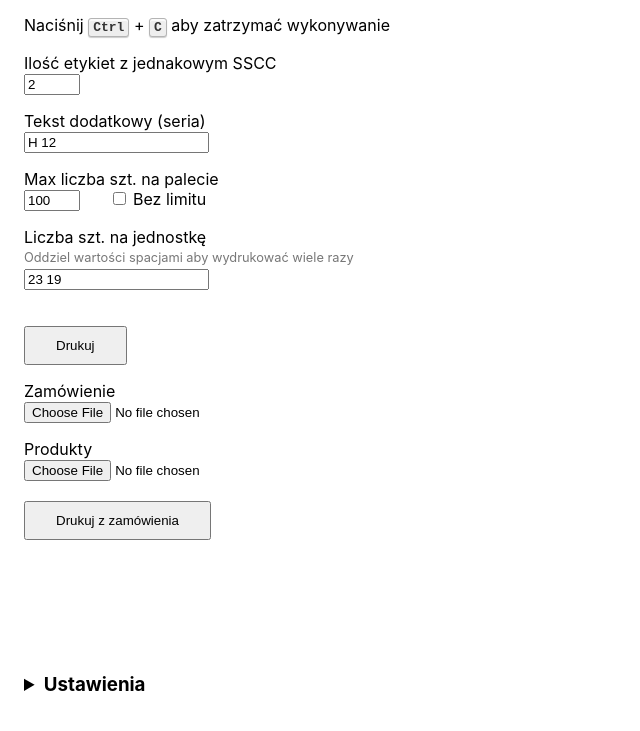
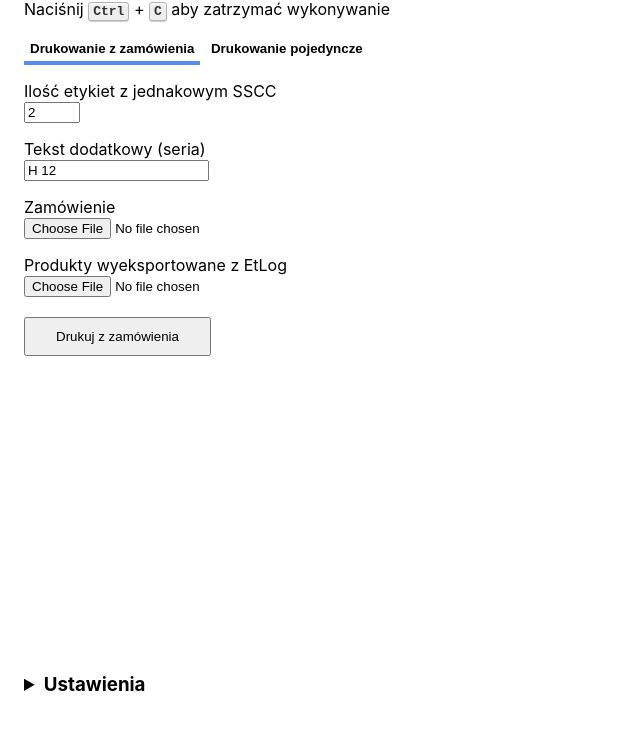
Before and after one commit to paul-swiecicki/auto-etlog, an Electron app: page src/index.html in a window 1280 px wide. Shown: the part 69-800 px from the top of the page, without its empty margins (0-640 px from the left). Drawn offline with Linux system fonts and the light colour scheme.

Commit message:
add tabs

```diff
--- a/src/index.css
+++ b/src/index.css
@@ -30,7 +30,7 @@ input[type="checkbox"] {
 }
 
 h1 {
-  margin-top: 0;
+  margin: 0 0 0.3rem;
 }
 
 kbd {
@@ -175,3 +175,30 @@ th,
 td {
   border: 1px solid black;
 }
+
+footer {
+  font-size: 0.85rem;
+}
+
+.tabs {
+  border: none;
+  margin-top: 1rem;
+}
+
+.tab {
+  border: none;
+  /* border: 1px solid #a2a8dd; */
+  padding-bottom: 0.3rem;
+  border-bottom: 4px solid rgb(86, 141, 243);
+  /* background: #d9ddff; */
+  background-color: #fff;
+  font-weight: bold;
+}
+
+.tab.unactive {
+  border-bottom: none;
+}
+
+.printContainer.unactive {
+  display: none;
+}
--- a/src/index.html
+++ b/src/index.html
@@ -10,7 +10,13 @@
   <body>
     <main>
       <h1>Auto EtLog</h1>
-      <p>Naciśnij <kbd>Ctrl</kbd> + <kbd>C</kbd> aby zatrzymać wykonywanie</p>
+      <span
+        >Naciśnij <kbd>Ctrl</kbd> + <kbd>C</kbd> aby zatrzymać wykonywanie</span
+      >
+      <div class="tabs">
+        <button class="tab order">Drukowanie z zamówienia</button>
+        <button class="tab unactive">Drukowanie pojedyncze</button>
+      </div>
 
       <form>
         <div class="inputContainer">
@@ -24,6 +30,7 @@
         </div>
         <!-- <div class="spacer"></div> -->
 
+        <div id="singlePrintContainer" class="printContainer unactive">
           <div class="maxAmountContainer">
             <span class="inputContainer">
               <label for="maxAmount">Max liczba szt. na palecie </label>
@@ -49,15 +56,16 @@
             />
           </div>
           <button id="print" class="printBtn">Drukuj</button>
+        </div>
 
-        <div class="orderPrintContainer">
+        <div id="orderPrintContainer" class="printContainer">
           <div class="inputContainer">
             <label for="orderFile">Zamówienie</label>
             <input type="file" name="orderFile" id="orderFile" />
           </div>
 
           <div class="inputContainer">
-            <label for="productsFile">Produkty</label>
+            <label for="productsFile">Produkty wyeksportowane z EtLog</label>
             <input type="file" name="productsFile" id="productsFile" />
 
             <button id="printFromOrderBtn" class="printBtn printFromOrderBtn">
```
Also changed, not shown: src/auto.js (+17 -0 lines). Lines whose indentation alone changed are shown as unchanged.
